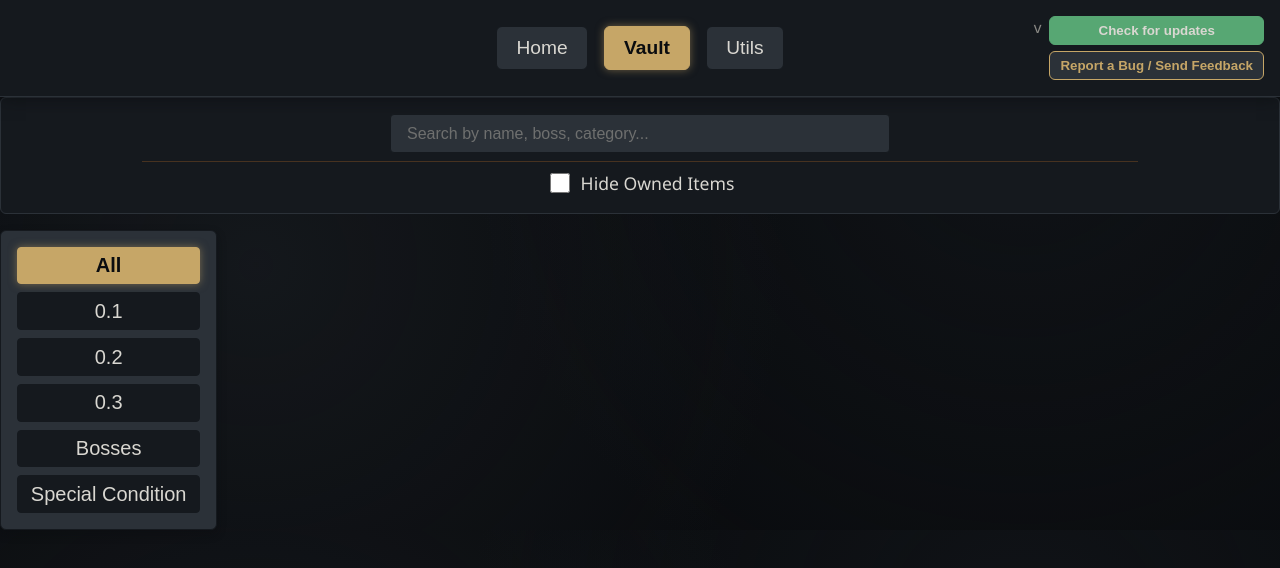
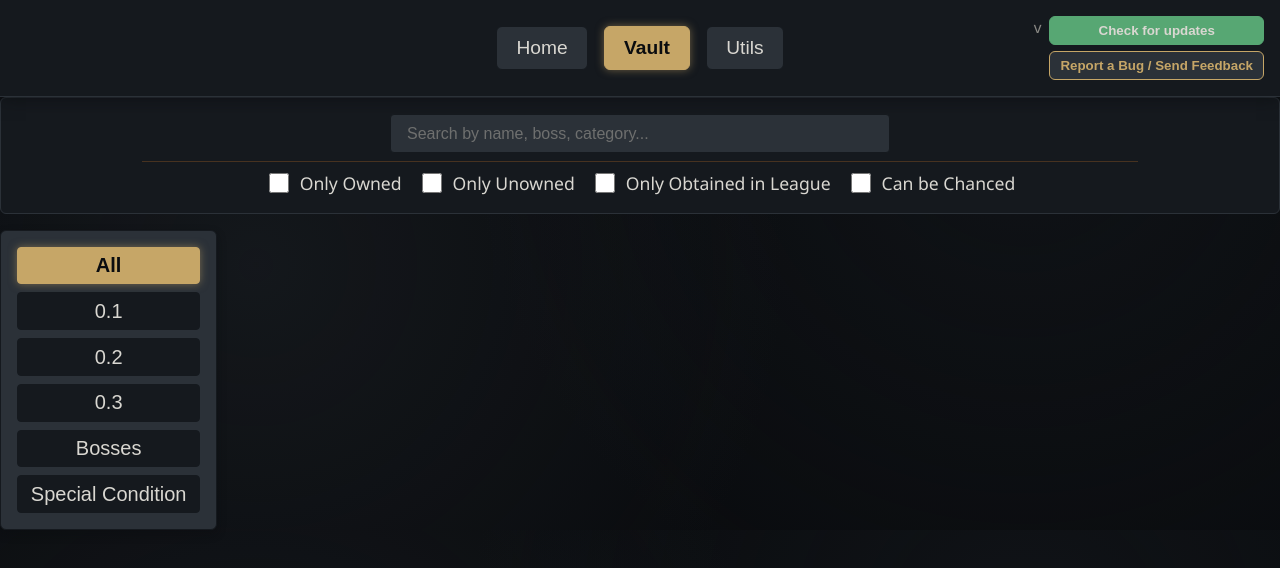
Before and after one commit to Regnitiel/poe2vault, a React app: page / in a window 1280 px wide. Both pictures are taken after a click on the button "Vault". Shown: the top 568 px of the page. Built offline with nearby package versions, Linux system fonts and the light colour scheme.

Commit message:
add new filter options in vault page

```diff
--- a/src/App.tsx
+++ b/src/App.tsx
@@ -23,7 +23,12 @@ const App: React.FC = () => {
 
 	const [currentTab, setCurrentTab] = useState<TabType>("home");
 	const [currentFilter, setCurrentFilter] = useState<FilterType>("all");
-	const [hideOwnedItems, setHideOwnedItems] = useState(false);
+	const [filters, setFilters] = useState({
+		onlyOwned: false,
+		onlyUnowned: false,
+		onlyLeague: false,
+		canBeChanced: false,
+	});
 	const [editingItem, setEditingItem] = useState<VaultItem | null>(null);
 	const [editingIndex, setEditingIndex] = useState<number | null>(null);
 
@@ -87,9 +92,9 @@ const App: React.FC = () => {
 					<Vault
 						allItems={allItems}
 						currentFilter={currentFilter}
-						hideOwnedItems={hideOwnedItems}
+						filters={filters}
 						onFilterChange={setCurrentFilter}
-						onHideOwnedChange={setHideOwnedItems}
+						onFiltersChange={setFilters}
 						onToggleOwned={toggleOwned}
 						onToggleObtainedDuringLeague={toggleObtainedDuringLeague}
 						onToggleFoil={toggleFoil}
--- a/src/components/Vault/Vault.tsx
+++ b/src/components/Vault/Vault.tsx
@@ -8,9 +8,19 @@ import categoryStyles from "../../styles/CategorySection.module.css";
 interface VaultProps {
 	allItems: VaultItem[];
 	currentFilter: FilterType;
-	hideOwnedItems: boolean;
+	filters: {
+		onlyOwned: boolean;
+		onlyUnowned: boolean;
+		onlyLeague: boolean;
+		canBeChanced: boolean;
+	};
 	onFilterChange: (filter: FilterType) => void;
-	onHideOwnedChange: (hide: boolean) => void;
+	onFiltersChange: (filters: {
+		onlyOwned: boolean;
+		onlyUnowned: boolean;
+		onlyLeague: boolean;
+		canBeChanced: boolean;
+	}) => void;
 	onToggleOwned: (index: number) => void;
 	onToggleObtainedDuringLeague: (index: number) => void;
 	onToggleFoil: (index: number) => void;
@@ -20,9 +30,9 @@ interface VaultProps {
 const Vault: React.FC<VaultProps> = ({
 	allItems,
 	currentFilter,
-	hideOwnedItems,
+	filters,
 	onFilterChange,
-	onHideOwnedChange,
+	onFiltersChange,
 	onToggleOwned,
 	onToggleObtainedDuringLeague,
 	onToggleFoil,
@@ -33,12 +43,12 @@ const Vault: React.FC<VaultProps> = ({
 	const groupedItems = groupItemsByCategory(
 		allItems,
 		currentFilter,
-		hideOwnedItems,
+		filters,
 		searchQuery
 	);
 	const sortedGroups = Object.keys(groupedItems).sort();
 
-	const filters: { key: FilterType; label: string }[] = [
+	const leagueFilters: { key: FilterType; label: string }[] = [
 		{ key: "all", label: "All" },
 		{ key: "0.1", label: "0.1" },
 		{ key: "0.2", label: "0.2" },
@@ -58,18 +68,52 @@ const Vault: React.FC<VaultProps> = ({
 					placeholder="Search by name, boss, category..."
 				/>
 				<div className={styles.separator}></div>
-				<label className={styles.checkboxLabel}>
-					<input
-						type="checkbox"
-						checked={hideOwnedItems}
-						onChange={(e) => onHideOwnedChange(e.target.checked)}
-					/>
-					Hide Owned Items
-				</label>
+				<div className={styles.filterGroup}>
+					<label className={styles.checkboxLabel}>
+						<input
+							type="checkbox"
+							checked={filters.onlyOwned}
+							onChange={(e) =>
+								onFiltersChange({ ...filters, onlyOwned: e.target.checked })
+							}
+						/>
+						Only Owned
+					</label>
+					<label className={styles.checkboxLabel}>
+						<input
+							type="checkbox"
+							checked={filters.onlyUnowned}
+							onChange={(e) =>
+								onFiltersChange({ ...filters, onlyUnowned: e.target.checked })
+							}
+						/>
+						Only Unowned
+					</label>
+					<label className={styles.checkboxLabel}>
+						<input
+							type="checkbox"
+							checked={filters.onlyLeague}
+							onChange={(e) =>
+								onFiltersChange({ ...filters, onlyLeague: e.target.checked })
+							}
+						/>
+						Only Obtained in League
+					</label>
+					<label className={styles.checkboxLabel}>
+						<input
+							type="checkbox"
+							checked={filters.canBeChanced}
+							onChange={(e) =>
+								onFiltersChange({ ...filters, canBeChanced: e.target.checked })
+							}
+						/>
+						Can be Chanced
+					</label>
+				</div>
 			</div>{" "}
 			<div className={styles.container}>
 				<aside className={styles.sidebar}>
-					{filters.map((filter) => (
+					{leagueFilters.map((filter) => (
 						<button
 							key={filter.key}
 							className={`${styles.sidebarButton} ${
--- a/src/components/Vault/styles.module.css
+++ b/src/components/Vault/styles.module.css
@@ -38,6 +38,16 @@
 	height: 1px;
 	background-color: var(--ember);
 	opacity: 0.3;
+}
+
+.filterGroup {
+	display: flex;
+	flex-wrap: wrap;
+	gap: var(--spacing-md);
+	justify-content: center;
+	align-items: center;
+	width: 100%;
+	max-width: 800px;
 }
 
 .checkboxLabel {
--- a/src/utils/helpers.ts
+++ b/src/utils/helpers.ts
@@ -61,11 +61,31 @@ export const searchAndFilterItems = (
 export const groupItemsByCategory = (
 	items: VaultItem[],
 	filter: FilterType,
-	hideOwned: boolean,
+	filters: {
+		onlyOwned: boolean;
+		onlyUnowned: boolean;
+		onlyLeague: boolean;
+		canBeChanced: boolean;
+	},
 	searchQuery: string = ""
 ): GroupedItems => {
 	// Apply both filter and search
-	const filtered = searchAndFilterItems(items, filter, searchQuery);
+	let filtered = searchAndFilterItems(items, filter, searchQuery);
+
+	// Apply additional filters
+	if (filters.onlyOwned) {
+		filtered = filtered.filter((item) => item.owned);
+	}
+	if (filters.onlyUnowned) {
+		filtered = filtered.filter((item) => !item.owned);
+	}
+	if (filters.onlyLeague) {
+		filtered = filtered.filter((item) => item.obtainedDuringLeague);
+	}
+	if (filters.canBeChanced) {
+		filtered = filtered.filter((item) => item.chance);
+	}
+
 	const grouped: GroupedItems = {};
 
 	filtered.forEach((item) => {
@@ -81,9 +101,7 @@ export const groupItemsByCategory = (
 		}
 
 		grouped[groupKey].all.push(item);
-		if (!hideOwned || !item.owned) {
-			grouped[groupKey].display.push(item);
-		}
+		grouped[groupKey].display.push(item);
 	});
 
 	return grouped;
```
